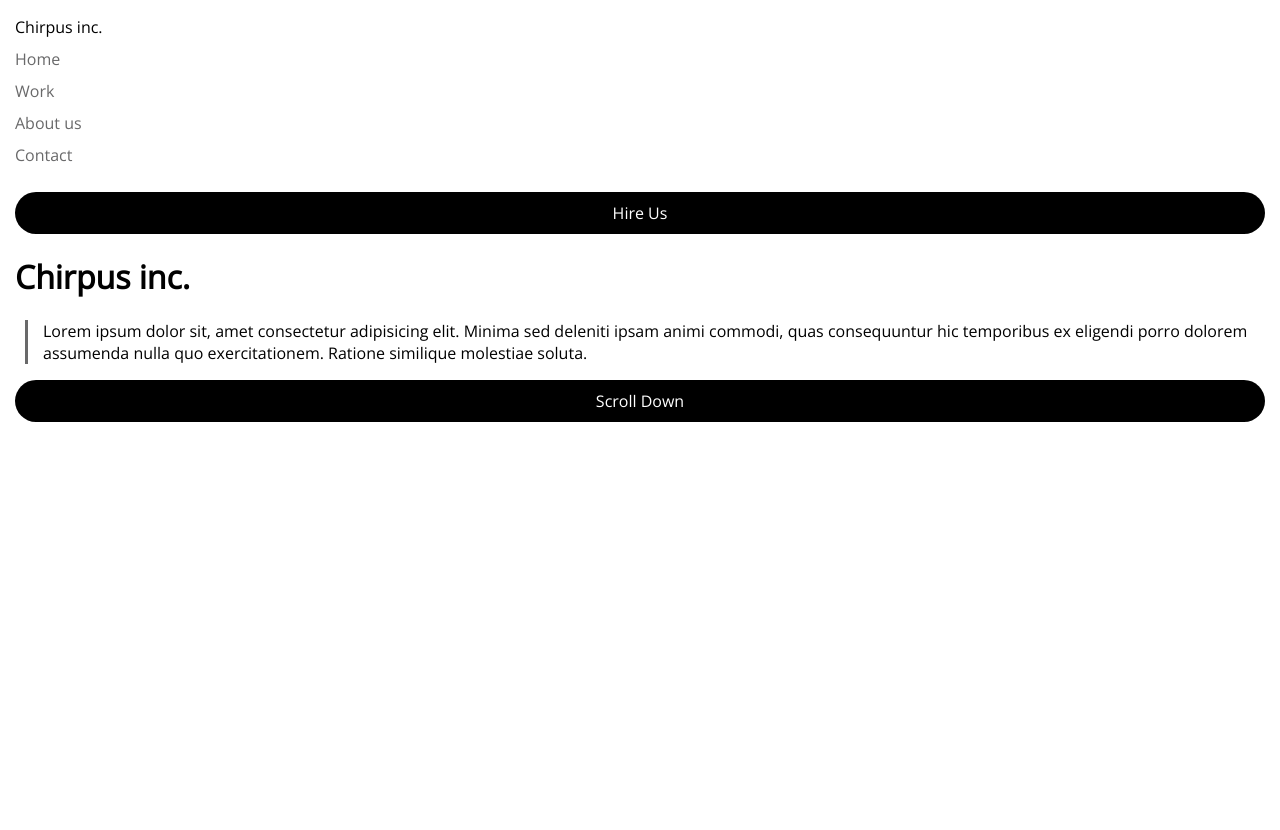
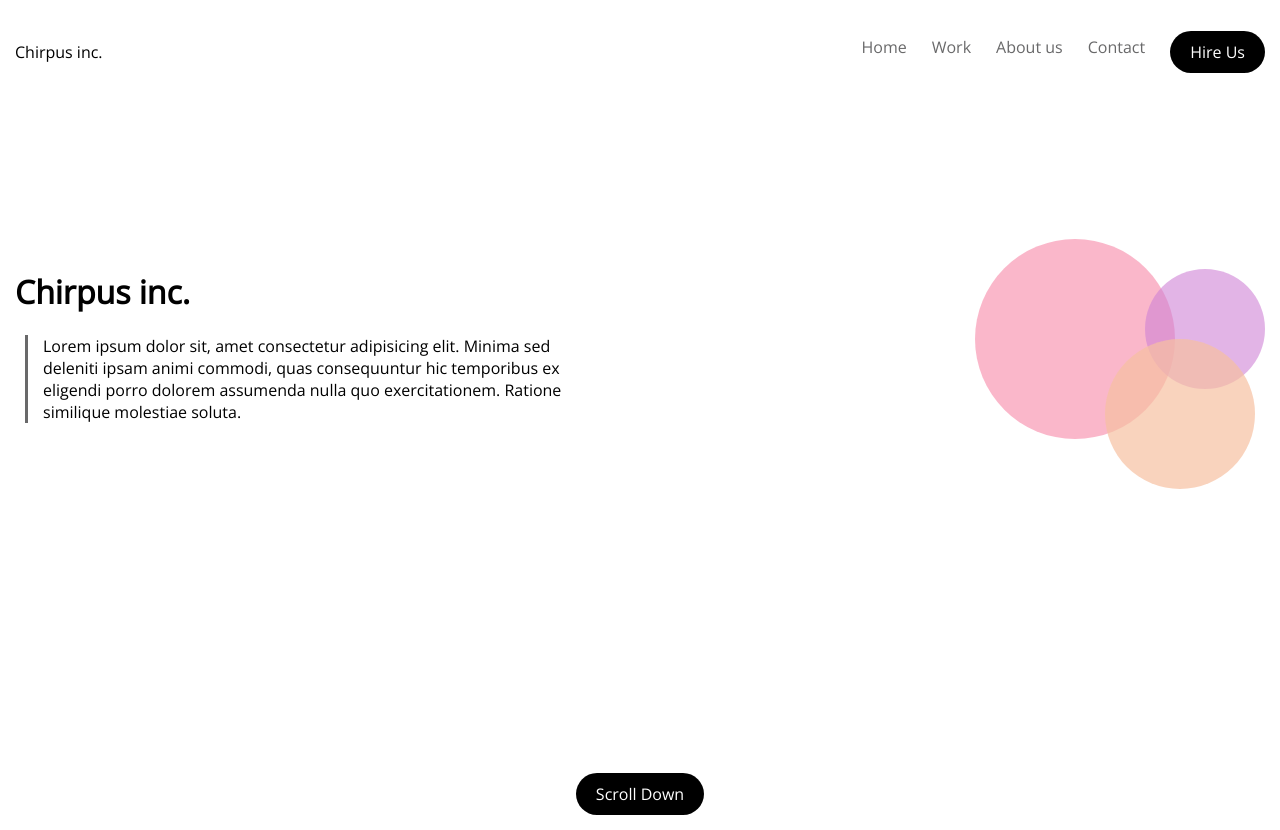
Before and after one commit to kpbalboa/Grand-Cricus-Front-End-Lab-1, a plain HTML site: page index.html in a window 1280 px wide. Before the commit the page ends 800 px from the top, so only its background shows below. Drawn offline with nearby package versions, Linux system fonts and the light colour scheme.

Commit message:
desktop responsive

```diff
--- a/css/styles.css
+++ b/css/styles.css
@@ -2,13 +2,18 @@ body {
   font-family: "Open Sans", sans-serif;
   margin: 15px;
 }
+.menu {
+  display: flex;
+  flex-direction: column;
+  padding-left: 0;
+  color: #69696a;
+  text-decoration: none;
+}
 ul {
   display: flex;
   flex-direction: column;
-  padding-left: 0;
-  list-style: none;
-  color: #69696a;
-  text-decoration: none;
+  margin-left: 0px;
+  padding-left: 0px;
 }
 
 .button {
@@ -38,4 +43,80 @@ h1 {
 }
 li {
   padding-bottom: 10px;
+  list-style: none;
 }
+
+@media only screen and (min-width: 768px) {
+  .menu {
+    display: flex;
+    flex-direction: row;
+    justify-content: flex-end;
+  }
+  ul {
+    display: flex;
+    flex-direction: row;
+    align-items: center;
+  }
+  .logo {
+    display: flex;
+    align-items: center;
+    flex: 2;
+  }
+  .circle {
+    position: relative;
+    z-index: -1;
+    right: 90px;
+    top: 150px;
+    background-color: rgba(247, 136, 167, 0.6);
+    width: 200px;
+    height: 200px;
+    border-radius: 100%;
+  }
+  .circle2 {
+    position: relative;
+    right: -40px;
+    top: 50px;
+    background-color: rgba(247, 193, 162, 0.7);
+    width: 150px;
+    height: 150px;
+    border-radius: 100%;
+  }
+  .circle3 {
+    position: relative;
+    z-index: -1;
+    right: -80px;
+    top: -170px;
+    background-color: rgba(207, 130, 213, 0.6);
+    width: 120px;
+    height: 120px;
+    border-radius: 100%;
+  }
+  .txt {
+    padding-top: 20vh;
+  }
+  p {
+    width: 50%;
+  }
+  .content {
+    display: flex;
+    flex-direction: row;
+    flex-grow: 1;
+  }
+  .button {
+    padding-left: 20px;
+    padding-right: 20px;
+  }
+  body {
+    display: flex;
+    flex-direction: column;
+    height: 100vh;
+  }
+  footer {
+    display: flex;
+    align-items: center;
+    justify-content: center;
+  }
+  li {
+    margin-right: 25px;
+  }
+}
--- a/index.html
+++ b/index.html
@@ -12,21 +12,35 @@
     />
   </head>
   <body>
+    <div class="menu">
+      <a href="#" class="logo">Chirpus inc.</a>
       <ul>
-      <li><a href="#" class="logo">Chirpus inc.</a></li>
         <li><a href="#">Home</a></li>
         <li><a href="#">Work</a></li>
         <li><a href="#">About us</a></li>
         <li><a href="#">Contact</a></li>
+        <a href="#" class="button">Hire Us</a>
       </ul>
-    <a href="#" class="button">Hire Us</a>
+    </div>
+
+    <div class="content">
+      <div class="txt">
         <H1>Chirpus inc.</H1>
         <p>
           Lorem ipsum dolor sit, amet consectetur adipisicing elit. Minima sed
-      deleniti ipsam animi commodi, quas consequuntur hic temporibus ex eligendi
-      porro dolorem assumenda nulla quo exercitationem. Ratione similique
-      molestiae soluta.
+          deleniti ipsam animi commodi, quas consequuntur hic temporibus ex
+          eligendi porro dolorem assumenda nulla quo exercitationem. Ratione
+          similique molestiae soluta.
         </p>
-    <a href="#" class="button">Scroll Down</a>
+      </div>
+      <div class="circles">
+        <div class="circle"></div>
+        <div class="circle2"></div>
+        <div class="circle3"></div>
+      </div>
+    </div>
+    <footer>
+      <a href="#" id="scrollDown" class="button">Scroll Down</a>
+    </footer>
   </body>
 </html>
```
Lines whose indentation alone changed are shown as unchanged.
